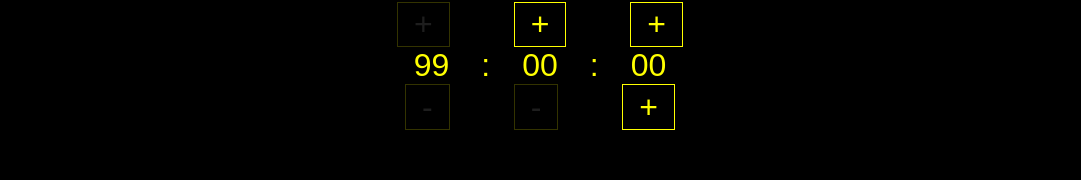
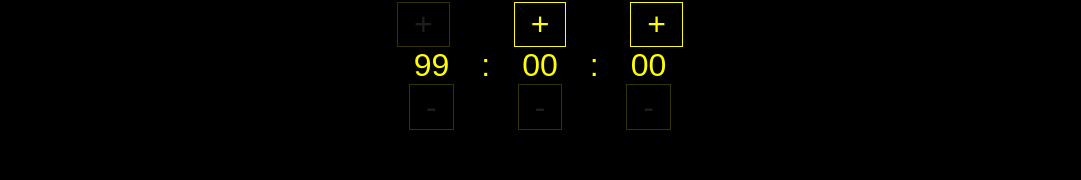
Before and after one commit to wbmattis2/meditation-timer, a React (Create React App) app: page / in a window 1280 px wide. Shown: the part 447-627 px from the top of the page, without its empty margins (100-1181 px from the left). Built offline with nearby package versions, Linux system fonts and the light colour scheme; a web font is replaced by a local one.

Commit message:
fixed seconds decrement

```diff
--- a/src/components/TimerDisplay/index.js
+++ b/src/components/TimerDisplay/index.js
@@ -35,7 +35,7 @@ return (
       timerData={props}>
       </TimeAdjuster>
       <TimeAdjuster
-      incrementValue={(1)}
+      incrementValue={(-1)}
       timerData={props}>
       </TimeAdjuster>
   </div>
```
